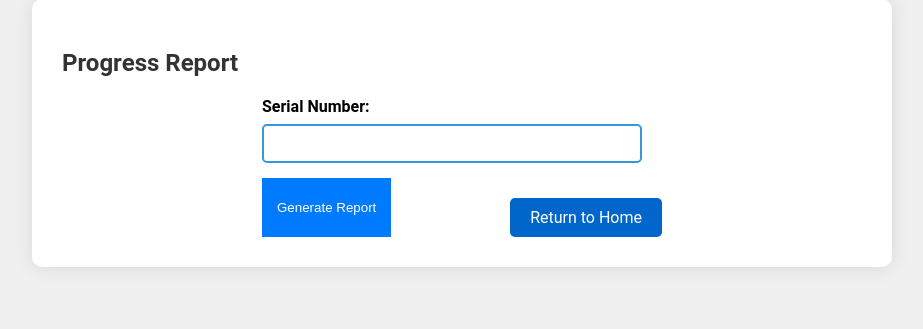
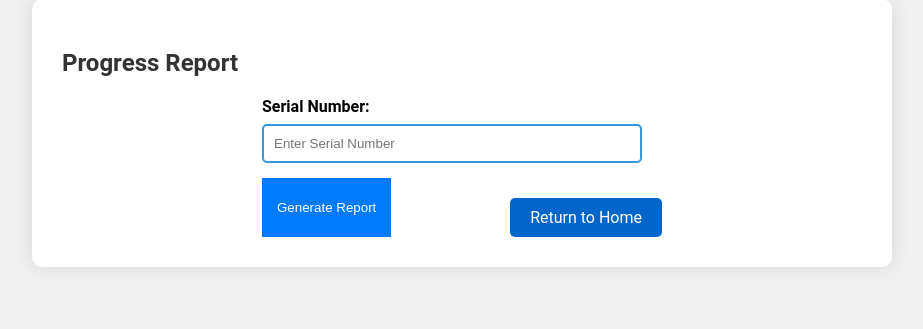
Before and after one commit to Michael-Otieno-Kasuku/Mashinani, a Django app: page /bursary/mashinani/progress_report/ in a window 1280 px wide. Shown: the part 137-466 px from the top of the page, without its empty margins (178-1101 px from the left). Run offline with Django 4.2, Linux system fonts and the light colour scheme.

Commit message:
placeholder text added

```diff
--- a/bursary/mashinani/templates/progress_report.html
+++ b/bursary/mashinani/templates/progress_report.html
@@ -6,10 +6,10 @@
 <form method="post" action="{% url 'progress_report' %}" class="report-form">
     {% csrf_token %}
     <label for="serial_number">Serial Number:</label>
-    <input type="text" name="serial_number" class="serial-input" required>
+    <input type="text" name="serial_number" class="serial-input" required placeholder="Enter Serial Number">
     <div class="button-container">
-<button type="submit" class="generate-button">Generate Report</button>
-<a href="{% url 'landing_page' %}" class="return-button">Return to Home</a>
+    <button type="submit" class="generate-button">Generate Report</button>
+    <a href="{% url 'landing_page' %}" class="return-button">Return to Home</a>
     </div>
 </form>
 {% endblock %}
```
